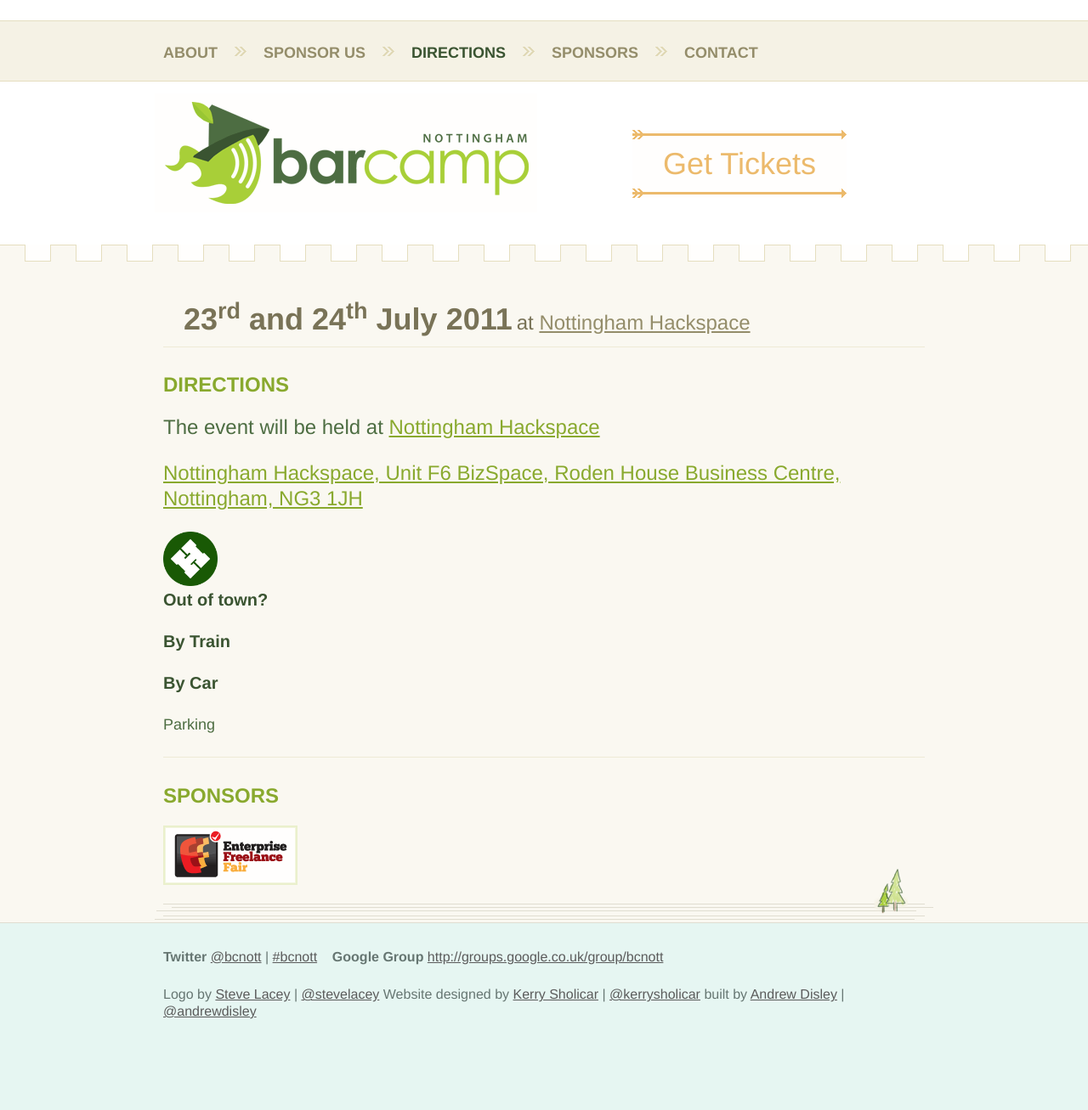
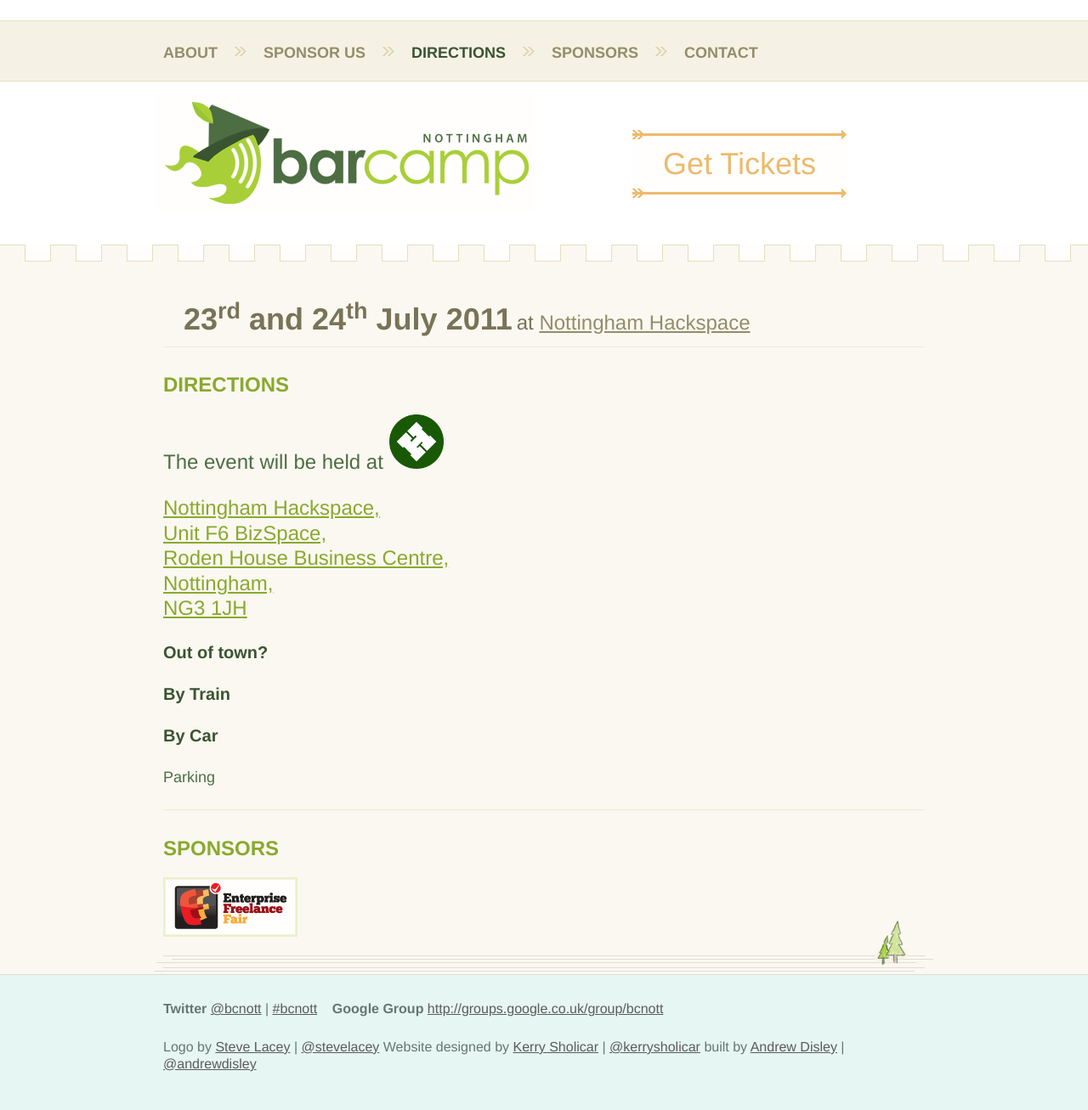
Before and after one commit to andrewdisley/barcamp-nottingham, a Jekyll site: the page built from directions.html, in a window 1280 px wide. Shown: the whole page at 85% size. Built offline with Jekyll 4.4.1, drawn with Linux system fonts in a browser that asks for light colours; before the commit the page ends 1245 px from its top, so only the background shows below that.

Commit message:
updated directions.html

```diff
--- a/directions.html
+++ b/directions.html
@@ -14,10 +14,14 @@ section: directions
         <article>
           <header>
             <h2>Directions</h2>
-            <p>The event will be held at <a href="http://nottinghack.org.uk/">Nottingham Hackspace</a></p>
-            <p><a href="http://maps.google.co.uk/maps?hl=en&ie=UTF8&ll=52.956395,-1.135111&spn=0.00307,0.006877&z=17&iwloc=16090011201015918429">Nottingham Hackspace, Unit F6 BizSpace, Roden House Business Centre, Nottingham, NG3 1JH</a></p>
+            <p>The event will be held at <a href="http://nottinghack.org.uk/"><img alt="Nottinghack" height="64" src="{{ site.assets_url }}img/nottinghack.png"></a></p>
+            <p><a href="http://maps.google.co.uk/maps?hl=en&ie=UTF8&ll=52.956395,-1.135111&spn=0.00307,0.006877&z=17&iwloc=16090011201015918429">
+            Nottingham Hackspace,
+            <br>Unit F6 BizSpace,
+            <br>Roden House Business Centre,
+            <br>Nottingham,
+            <br>NG3 1JH</a></p>
           </header>
-           <a href="http://nottinghack.org.uk/"><img alt="Nottinghack" height="64" src="{{ site.assets_url }}img/nottinghack.png"></a>
           <div class="content">
             <h3>Out of town?</h3>
             <p></p>
```
